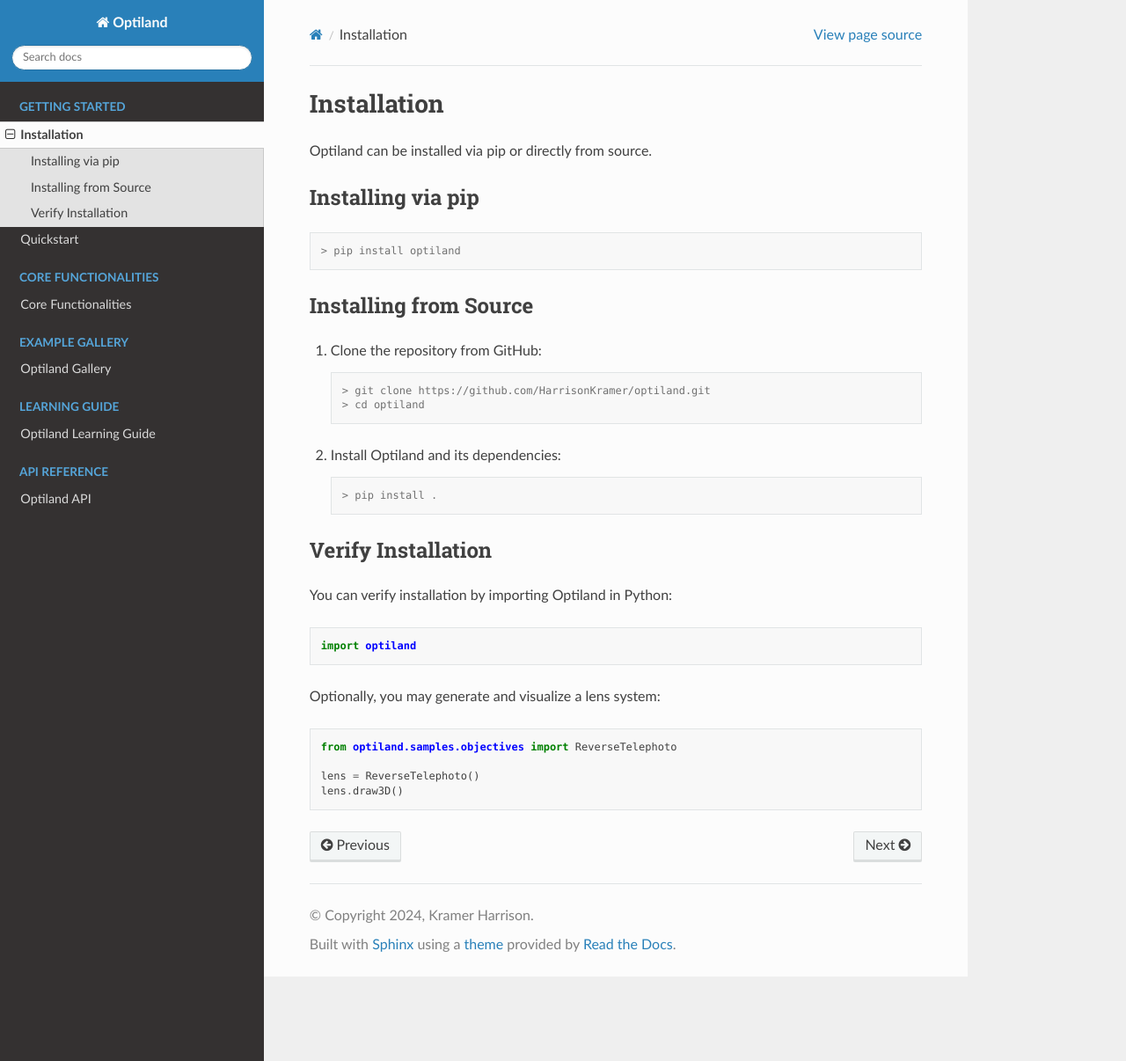
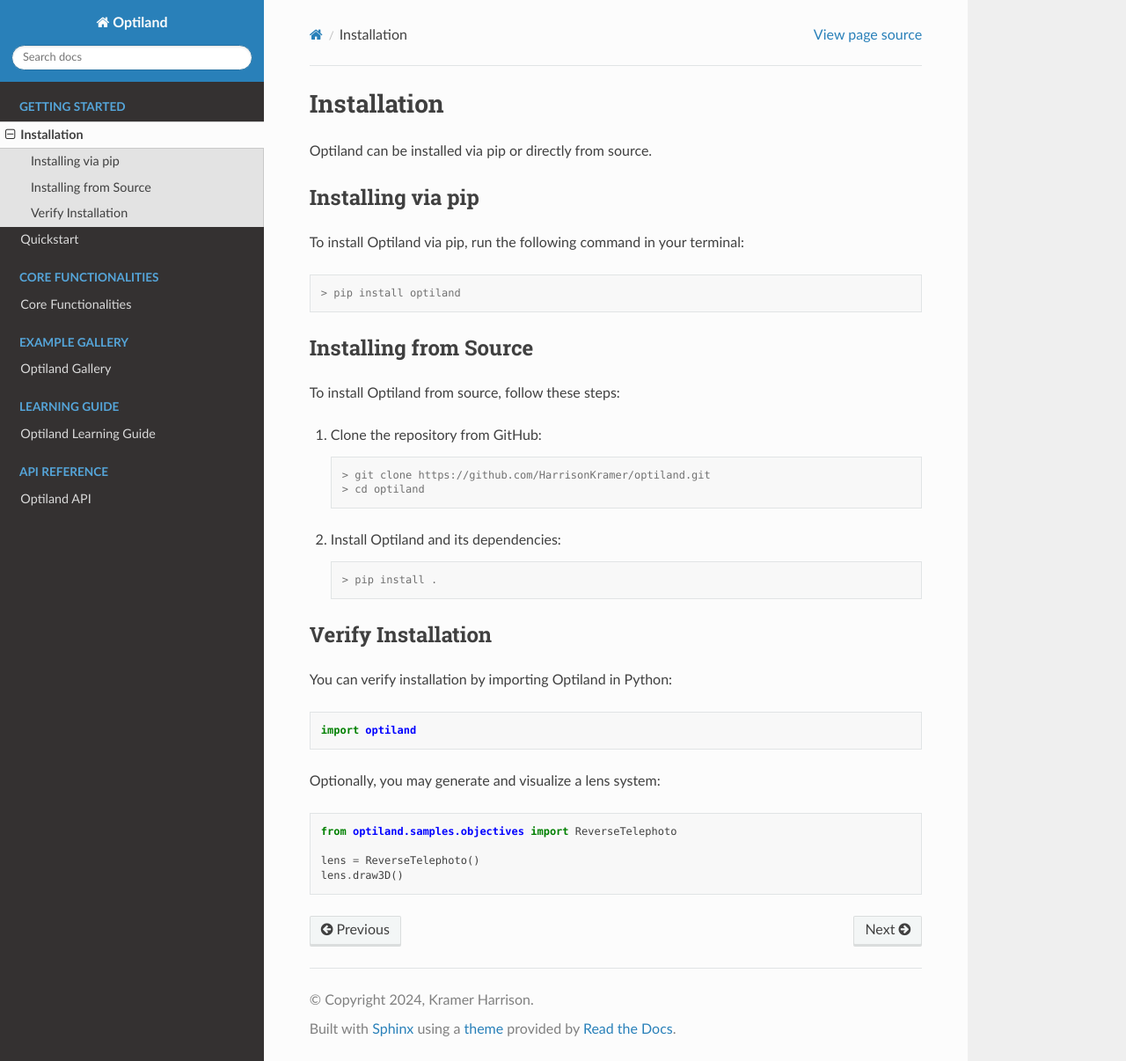
Before and after one commit to HarrisonKramer/optiland, a Sphinx documentation site: the page built from docs/installation.rst, in a window 1280 px wide and 1206 px high. Shown: the whole window at 88% size. Built offline with Sphinx 7.4.7 and the Read the Docs theme 2.0.0, drawn with Linux system fonts in a browser that asks for light colours; pages that are not in the unit, such as notebooks, are missing from menus.

```diff
--- a/docs/installation.rst
+++ b/docs/installation.rst
@@ -10,6 +10,8 @@
 Installing via pip
 ------------------
 
+To install Optiland via pip, run the following command in your terminal:
+
 .. code-block:: console
 
    > pip install optiland
@@ -17,6 +19,8 @@
 
 Installing from Source
 ----------------------
+
+To install Optiland from source, follow these steps:
 
 1. Clone the repository from GitHub:
 
```
